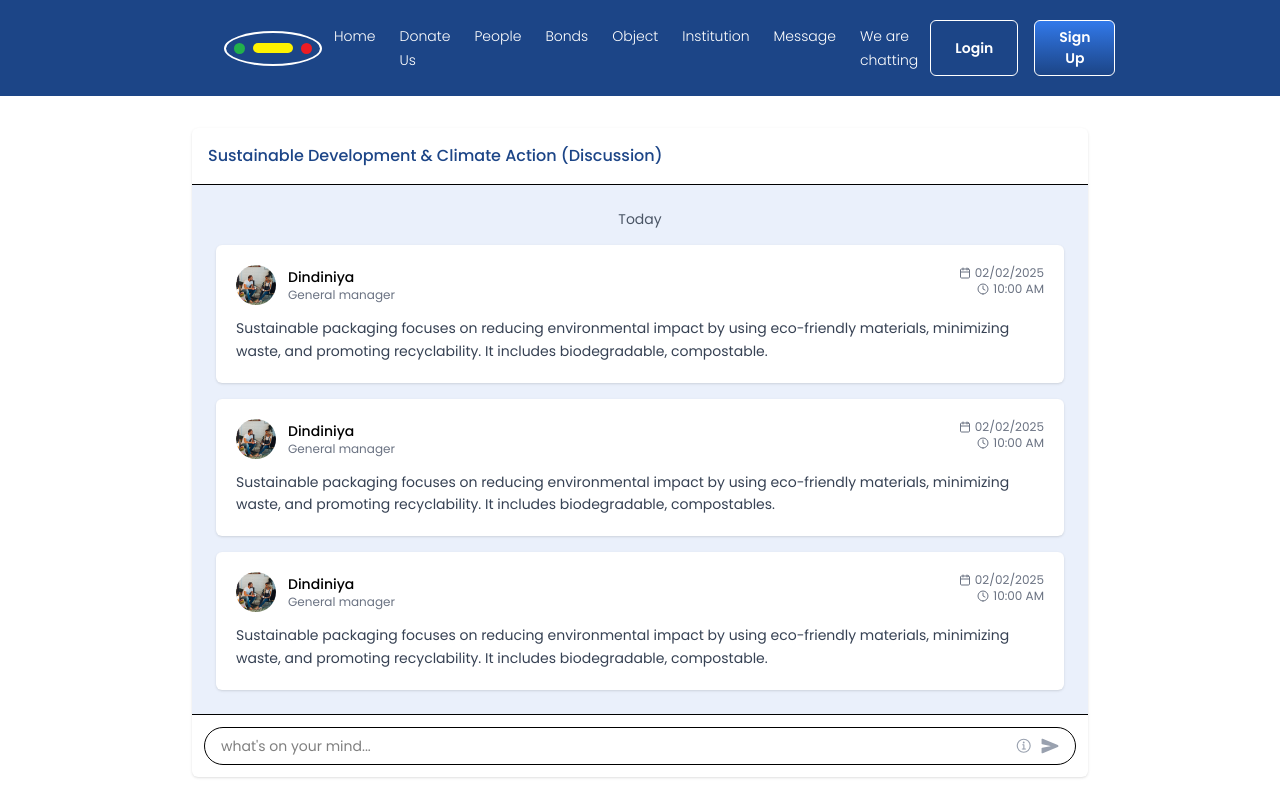
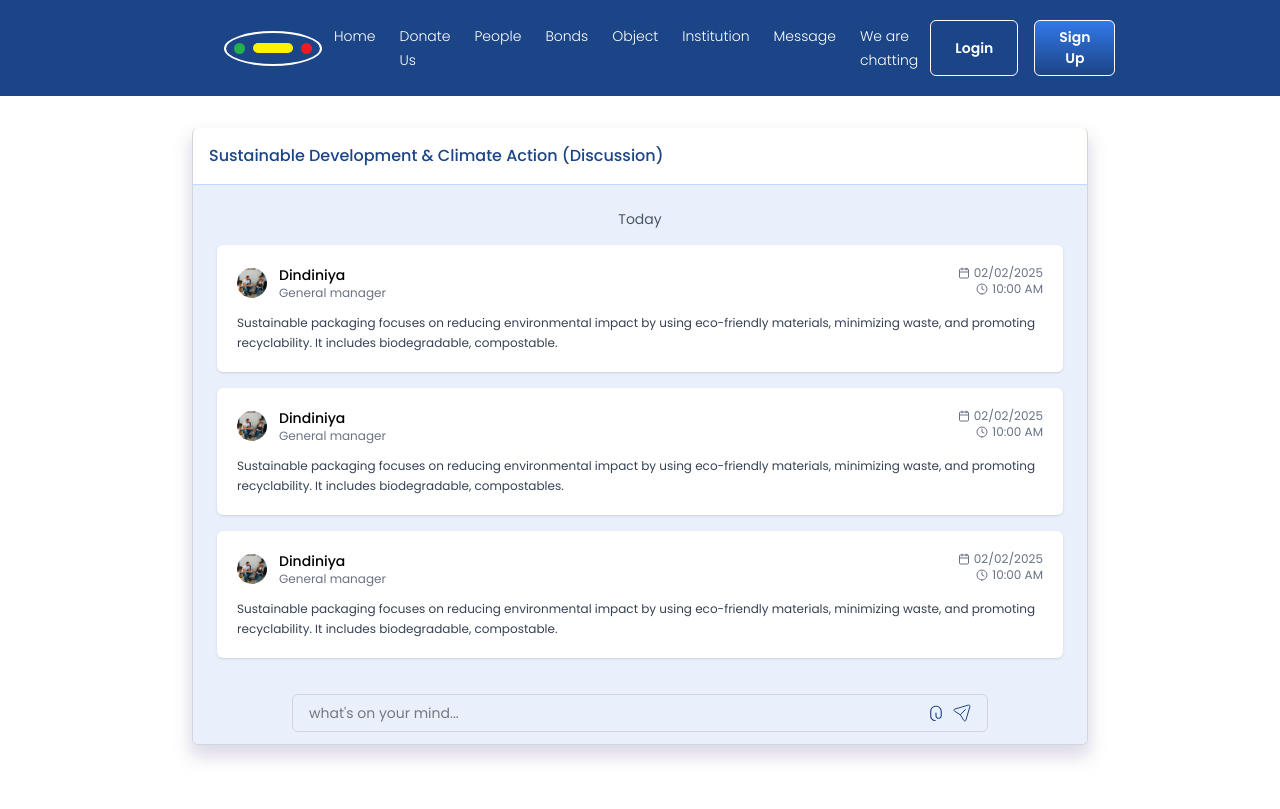
Before and after one commit to nurulla-hasan/emilioro-website, a Next.js app: page /thinktankAcademy/topic/1 in a window 1280 px wide. Built offline with nearby package versions, Linux system fonts and the light colour scheme.

Commit message:
clean home page

```diff
--- a/src/app/page.js
+++ b/src/app/page.js
@@ -12,14 +12,13 @@ export default function HomePage() {
   return (
     <div>
       <Hero />
-      <MostPlayedSection/>
+      {/* <MostPlayedSection/>
       <About/>
       <TrendingTopics/>
       <ConversationList/>
       <EcoFriendlyCards/>
       <InstituteSection/>
-      {/* <Footer/> */}
-      <DonateUsFooter/>
+      <DonateUsFooter/> */}
     </div>
   );
 }
--- a/src/app/thinktankAcademy/topic/[id]/page.jsx
+++ b/src/app/thinktankAcademy/topic/[id]/page.jsx
@@ -2,7 +2,6 @@
 
 import { useParams } from "next/navigation"
 import { useState, useEffect } from "react"
-import { IoSend, IoInformationCircleOutline } from "react-icons/io5"
 import Image from "next/image"
 
 const Page = () => {
@@ -73,9 +72,10 @@ const Page = () => {
     }
 
     return (
-    <div className="w-full max-w-4xl mx-auto my-8 bg-white shadow-sm rounded-md overflow-hidden">
+        <div className="px-3">
+            <div className="w-full max-w-4xl mx-auto my-8 bg-white shadow-[0px_10px_17px_2px_#CFC9DDB2] rounded-md overflow-hidden border-x border-b border-gray-300">
                 {/* Header */}
-      <div className="p-4 border-b">
+                <div className="p-4 border-b border-blue-200">
                     <h2 className="text-[#1C4587] font-medium">{category} (Discussion)</h2>
                 </div>
 
@@ -89,10 +89,10 @@ const Page = () => {
                                 <div className="flex justify-between">
                                     <div className="flex items-center gap-3">
                                         <Image
-                    src= "/heroImage.png"
+                                            src="/heroImage.png"
                                             alt={comment.user}
-                    width={40}
-                    height={40}
+                                            width={30}
+                                            height={30}
                                             className="rounded-full"
                                         />
                                         <div>
@@ -155,15 +155,15 @@ const Page = () => {
                                         </div>
                                     </div>
                                 </div>
-              <p className="text-sm text-gray-700 mt-3 leading-relaxed">{comment.content}</p>
+                                <p className="text-xs text-gray-700 mt-3 leading-relaxed">{comment.content}</p>
                             </div>
                         ))}
                     </div>
                 </div>
 
                 {/* Comment Input */}
-      <div className="p-3 border-t">
-        <div className="flex items-center gap-2 border rounded-full px-4 py-2">
+                <div className="p-3 bg-[#EAF0FB]">
+                    <div className="flex w-4/5 mx-auto items-center gap-2 border border-gray-300 rounded-md px-4 py-2">
                         <input
                             type="text"
                             className="flex-1 outline-none text-sm"
@@ -174,11 +174,12 @@ const Page = () => {
                         />
                         <div className="flex items-center gap-2 text-gray-400">
                             <button>
-              <IoInformationCircleOutline size={18} />
+                                <img src="/Tagfile.svg" alt="" />
                             </button>
                             <button onClick={handleCommentSubmit}>
-              <IoSend size={18} />
+                                <img src="/Send.svg" alt="" />
                             </button>
+                        </div>
                     </div>
                 </div>
             </div>
--- a/src/components/header/Hero.jsx
+++ b/src/components/header/Hero.jsx
@@ -57,11 +57,11 @@ const Hero = () => {
     >
       {/* Left Content */}
       <motion.div variants={fadeInUp} className="text-start flex-1 mt-8 lg:mt-[-100px] z-10">
-        <motion.h1 variants={fadeInUp} className="text-[32px] lg:text-[50px] lg:w-[600px] font-bold">
-          Bankybondy We are chatting
+        <motion.h1 variants={fadeInUp} className="text-[32px] lg:text-[40px] lg:w-[500px] font-bold">
+          We are what we do together
         </motion.h1>
-        <motion.p variants={fadeInUp} className="text-base lg:text-lg text-[#E3E3E3] mt-4 lg:mt-6 font-[300]">
-          Real conversations between people
+        <motion.p variants={fadeInUp} className="text-base lg:text-md text-[#E3E3E3] mt-4 lg:mt-6 font-[300]">
+          We are chatting
         </motion.p>
 
         {/* Signup Button */}
--- a/src/components/header/Navbar.jsx
+++ b/src/components/header/Navbar.jsx
@@ -308,6 +308,7 @@ const Navbar = () => {
             <motion.button
               whileHover={{ scale: 1.05 }}
               whileTap={{ scale: 0.95 }}
+              onClick={() => setIsLoginModalOpen(true)}
               className="text-white text-[14px] font-semibold border border-white px-6 py-[6px] rounded-md transition cursor-pointer"
             >
               Login
@@ -315,6 +316,7 @@ const Navbar = () => {
             <motion.button
               whileHover={{ scale: 1.05 }}
               whileTap={{ scale: 0.95 }}
+              onClick={() => dispatch(setIsSignUpOpen(true))}
               className="text-[14px] font-semibold bg-gradient-to-t from-[#1C4587] to-[#3279EA] border text-white px-6 py-[6px] rounded-md cursor-pointer"
             >
               Sign Up
```
Also changed, not shown: public/Send.svg (added), public/Tagfile.svg (added). Lines whose indentation alone changed are shown as unchanged.
